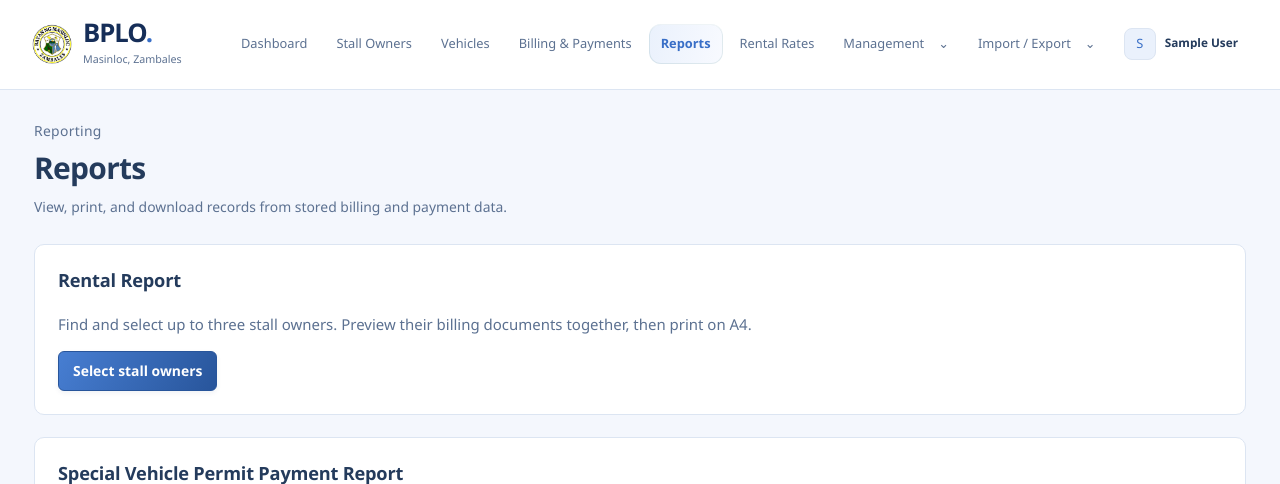
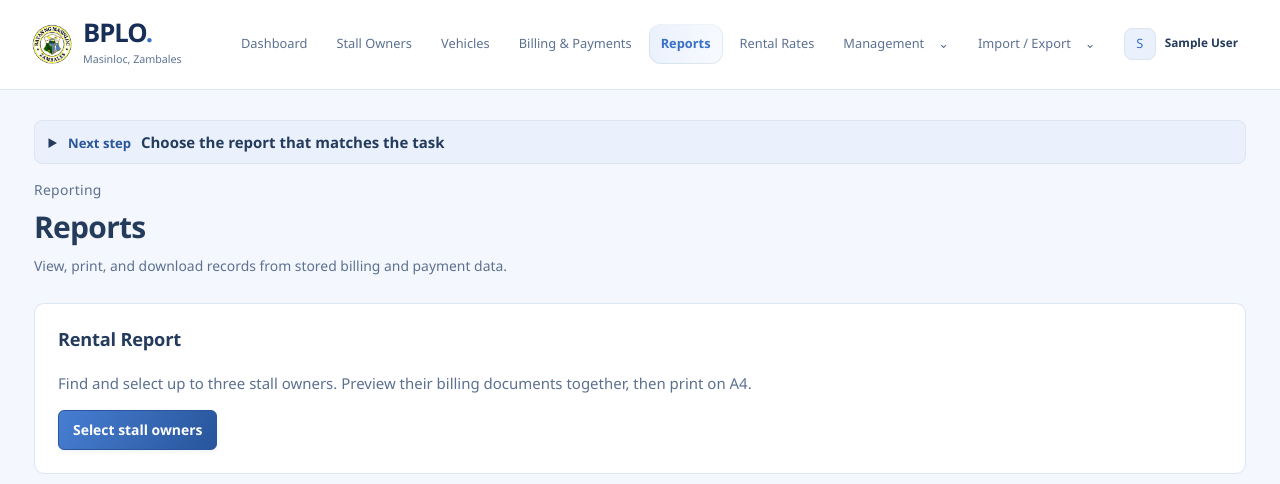
Before and after one commit to raglesia/BPLO-Web-App, an ASP.NET Core app: page /Reports in a window 1280 px wide. Shown: the part 44-528 px from the top of the page. Run offline with ASP.NET Core 8, Linux system fonts and the light colour scheme; the visitor is signed in with stand-in values (Sample User, id 1); style sheets or scripts are compiled from the project's sources; some libraries are stand-ins or nearby versions.

Commit message:
Guide staff through BPLO workflows

```diff
--- a/BusinessPermitLicensingSystem.Web/Pages/Payments/Stalls.cshtml
+++ b/BusinessPermitLicensingSystem.Web/Pages/Payments/Stalls.cshtml
@@ -4,6 +4,7 @@
     ViewData["Title"] = "Stall Billing & Payments";
 }
 <div class="page-header"><div><p class="eyebrow">Billing & Payments / Stall Rentals</p><h1>Billing and Payments</h1><p>Review outstanding periods and recorded payments.</p></div></div>
+<div class="mb-3"><a asp-page="/Payments/Index" asp-route-kind="stalls" asp-route-search="@Model.ListSearch" asp-route-pageNumber="@Math.Max(1,Model.ListPage)">Back to Billing &amp; Payments</a></div>
 @if (Model.Error is not null) { <p class="text-danger" role="alert">@Model.Error</p> }
 @if (Model.RecordedReceipt is not null && Model.Record?.Payments.Any(payment => payment.OrNumber == Model.RecordedReceipt) == true)
 {
@@ -119,4 +120,3 @@
     </table></div>
     @if (Model.Record.Payments.Count == 0) { <p class="empty-state">Rental Payment Report available after an OR is recorded.</p> }
 }
-<a asp-page="/Payments/Index" asp-route-kind="stalls" asp-route-search="@Model.ListSearch" asp-route-pageNumber="@Math.Max(1,Model.ListPage)">Back to Billing &amp; Payments</a>
--- a/BusinessPermitLicensingSystem.Web/Pages/Payments/Vehicles.cshtml
+++ b/BusinessPermitLicensingSystem.Web/Pages/Payments/Vehicles.cshtml
@@ -5,6 +5,7 @@
     ViewData["Title"] = "Vehicle Billing & Payments";
 }
 <div class="page-header"><div><p class="eyebrow">Special Vehicle Permits</p><h1>Vehicle Billing and Payments</h1><p>Vehicle assessment, billing reports and annual payment.</p></div></div>
+<div class="mb-3"><a asp-page="/Payments/Index" asp-route-kind="vehicles" asp-route-search="@Model.ListSearch" asp-route-pageNumber="@Math.Max(1,Model.ListPage)">Back to Billing &amp; Payments</a></div>
 @if (Model.Error is not null) { <p class="text-danger" role="alert">@Model.Error</p> }
 @if (Model.RecordedReceipt is not null && Model.Vehicle?.History.FirstOrDefault(payment => payment.OrNumber == Model.RecordedReceipt) is { } recordedPayment)
 {
@@ -157,5 +158,5 @@
     @if (Model.Vehicle.History.Count == 0) { <p class="empty-state">Payment Report and Mayor’s Permit are available after an OR is recorded. Complete the saved permit details before issuing the Mayor’s Permit.</p> }
 
 }
-<a asp-page="/Payments/Index" asp-route-kind="vehicles" asp-route-search="@Model.ListSearch" asp-route-pageNumber="@Math.Max(1,Model.ListPage)">Back to Billing &amp; Payments</a>
+
 @section Scripts { <script src="~/js/vehicle-fee-assessment.js" asp-append-version="true"></script> }
--- a/BusinessPermitLicensingSystem.Web/Pages/Shared/_Layout.cshtml
+++ b/BusinessPermitLicensingSystem.Web/Pages/Shared/_Layout.cshtml
@@ -82,7 +82,10 @@
                 <form class="sidebar-logout" method="post" asp-page="/Account/Logout"><button type="submit" class="btn btn-outline-secondary">Sign Out</button></form>
             </aside>
             <div class="app-workspace">
-                <main id="main-content" class="app-main wrap" tabindex="-1">@RenderBody()</main>
+                <main id="main-content" class="app-main wrap" tabindex="-1">
+                    <partial name="_WorkflowGuide" />
+                    @RenderBody()
+                </main>
                 <footer class="app-footer"><span>BPLO · Business Permit and Licensing Office</span><span class="footer-credit">Developed by Raglesia · © 2026. All rights reserved.</span></footer>
             </div>
         </div>
--- /dev/null
+++ b/BusinessPermitLicensingSystem.Web/Pages/Shared/_WorkflowGuide.cshtml
@@ -0,0 +1,47 @@
+@{
+    var page = ViewContext.RouteData.Values["page"] as string;
+    (string Title, string Tip, string? Page, string? Link)? guide = page switch
+    {
+        "/Index" => ("Choose where to start", "Add a stall owner or vehicle first. For an existing record, open Billing & Payments to review obligations or record an official receipt.", "/Payments/Index", "Open Billing & Payments"),
+        "/Profiles/Index" => ("Find or add a stall owner", "Open an existing record to review occupancy or billing. Use Add Stall Owner for a new record.", "/Profiles/Create", "Add stall owner"),
+        "/Profiles/Create" => ("Set up the stall before billing", "Choose the rental section and check the occupancy date. Leave the first billable month blank to start billing the month after occupancy.", "/RentalRates/Index", "Review rental rates"),
+        "/Profiles/Edit" => ("Check details before saving", "Review occupancy, rental section, and stall size. After saving, reopen the record to review billing.", "/Profiles/Index", "Back to stall owners"),
+        "/Profiles/Details" => ("Move from occupancy to billing", "If the record is unverified, review the occupancy details first. Use Go to Billing & Payments to review outstanding periods.", null, null),
+        "/Profiles/Billing" => ("Review periods before recording payment", "Confirm the outstanding periods and any verified arrears before entering an official receipt number.", null, null),
+        "/Vehicles/Index" => ("Find or register a vehicle", "Open vehicle details to review the record. Use Billing & Payments for the annual assessment and payment.", "/Vehicles/Edit", "Register vehicle"),
+        "/Vehicles/Edit" => ("Save the vehicle before assessing fees", "Check the plate number before saving. Then find the vehicle in Billing & Payments to prepare the annual assessment.", "/Vehicles/Index", "Back to vehicles"),
+        "/Vehicles/Details" => ("Continue to the permit assessment", "Review the vehicle details, then use Billing & Payments to assess fees, record an official receipt, or review payment history.", null, null),
+        "/Payments/Index" => ("Choose the record you’re processing", "Select Stall rentals or Special vehicles, search for the record, then open it to review the assessment.", null, null),
+        "/Payments/Stalls" => ("Review assessment → record receipt → print report", "Check the outstanding periods and verify older balances where applicable. After recording the official receipt (OR), open its Rental Payment Report.", null, null),
+        "/Payments/Vehicles" => ("Save assessment → record receipt → prepare permit", "Confirm the permit year and save the fee assessment. After recording the official receipt (OR), open Official Documents to prepare the permit or print the payment report.", null, null),
+        "/Reports/Index" => ("Choose the report that matches the task", "Use Monthly Collection Summary for a month’s totals. Use a payment report to review individual receipts.", "/Reports/Monthly", "Open monthly report"),
+        "/Reports/Monthly" => ("Check the period before printing", "Select the month and year, then choose View report. Review Recorded Collections before printing.", "/Reports/Index", "Back to reports"),
+        "/Reports/RentalPayment" => ("Find the receipt before printing", "Search for the stall owner or official receipt, then open the payment report for the matching entry.", "/Reports/Index", "Back to reports"),
+        "/Reports/VehiclePayment" => ("Find the vehicle receipt", "Filter by vehicle, receipt, or permit year, then open the matching payment report.", "/Reports/Index", "Back to reports"),
+        "/RentalRates/Index" => ("Check the rate type before editing", "Review whether the section charges per square meter or uses a fixed rate. Use the matching section when setting up a stall owner.", null, null),
+        "/RentalRates/Edit" => ("Enter the rate for the selected type", "Use the per-square-meter amount for size-based rent or the flat amount for fixed rent.", "/RentalRates/Index", "Back to rental rates"),
+        "/Profiles/Transfer" => ("Preview the file before importing", "Choose Preview import to check for invalid rows or duplicates. Fix issues in your file before choosing Import profiles.", "/Profiles/Index", "Back to stall owners"),
+        "/Vehicles/Transfer" => ("Preview the file before importing", "Choose Preview import to check for invalid rows or duplicate plates. Fix issues in your file before importing.", "/Vehicles/Index", "Back to vehicles"),
+        "/Archive/Profiles" => ("Find the archived record before restoring", "Search for the stall owner and verify the record before choosing Restore. Restored records return to the active list.", "/Profiles/Index", "Open active stall owners"),
+        "/Archive/Vehicles" => ("Find the archived vehicle before restoring", "Verify the plate and record before choosing Restore. Restored vehicles return to the active list.", "/Vehicles/Index", "Open active vehicles"),
+        "/UserAccounts/Index" => ("Choose the account action", "Use Create to add an account. Open an existing account to edit details or reset its password.", null, null),
+        "/UserAccounts/Create" => ("Check the username before saving", "Give the user their username and share the initial password securely.", "/UserAccounts/Index", "Back to user accounts"),
+        "/UserAccounts/Edit" => ("Review the account details before saving", "Check that you selected the right account before applying changes.", "/UserAccounts/Index", "Back to user accounts"),
+        "/UserAccounts/ResetPassword" => ("Confirm the account before resetting", "Give the new password to the account holder securely. They must sign in again after the reset.", "/UserAccounts/Index", "Back to user accounts"),
+        "/AuditTrail" => ("Narrow the event list", "Filter by event type or search for a record before paging through the results.", null, null),
+        _ => null
+    };
+}
+@if (guide is { } step)
+{
+    <details class="workflow-guide">
+        <summary><span class="workflow-guide-label">Next step</span> @step.Title</summary>
+        <div class="workflow-guide-body">
+            <p>@step.Tip</p>
+            @if (step.Page is not null)
+            {
+                <a asp-page="@step.Page">@step.Link</a>
+            }
+        </div>
+    </details>
+}
--- a/BusinessPermitLicensingSystem.Web/wwwroot/css/site.css
+++ b/BusinessPermitLicensingSystem.Web/wwwroot/css/site.css
@@ -2752,3 +2752,48 @@ body:has(.bplo-login) { background:#f1f8fc; }
     gap: .5rem;
     margin-top: 1.25rem;
 }
+
+.workflow-guide {
+    margin-bottom: 1rem;
+    border: 1px solid var(--bplo-border, #dce5f2);
+    border-radius: 8px;
+    background: var(--bplo-tint, #eaf1fc);
+    color: var(--bplo-text, #243b5c);
+}
+
+.workflow-guide summary {
+    padding: .65rem .9rem;
+    cursor: pointer;
+    font-weight: 600;
+}
+
+.workflow-guide summary:focus-visible {
+    outline: 2px solid #28559b;
+    outline-offset: 2px;
+    border-radius: 8px;
+}
+
+.workflow-guide-label {
+    margin-inline: .25rem .4rem;
+    color: #28559b;
+    font-size: .875em;
+}
+
+.workflow-guide-body {
+    padding: 0 .9rem .75rem;
+    max-width: 75ch;
+}
+
+.workflow-guide-body p {
+    margin: 0 0 .35rem;
+}
+
+.workflow-guide-body a {
+    color: #28559b;
+    text-decoration: underline;
+    text-underline-offset: .15em;
+}
+
+@media print {
+    .workflow-guide { display: none !important; }
+}
```
